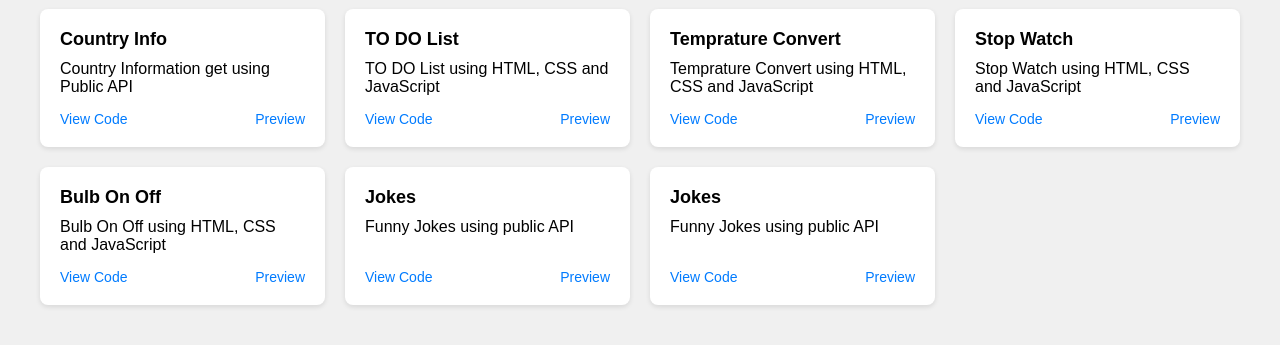
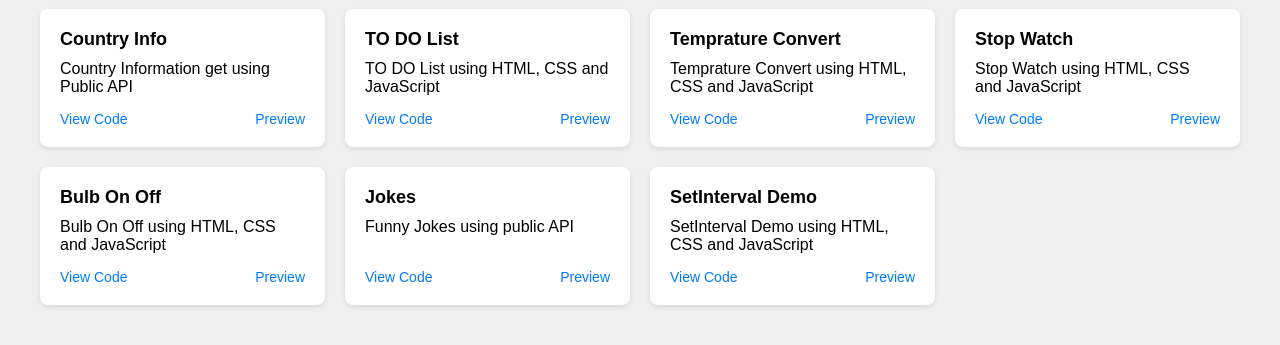
Before and after one commit to Vishalrathod8788/beginner_project, a plain HTML site: page index.html in a window 1280 px wide. Shown: the part 99-444 px from the top of the page. Drawn offline with Linux system fonts and the light colour scheme.

Commit message:
title change

```diff
--- a/index.html
+++ b/index.html
@@ -132,8 +132,8 @@
 
       projectGrid.appendChild(
         createProjectBox(
-          "Jokes",
-          "Funny Jokes using public API",
+          "SetInterval Demo",
+          "SetInterval Demo using HTML, CSS and JavaScript",
           "https://github.com/Vishalrathod8788/setInterval_Demo", // Replace with actual code link
           "https://setinterval-demo.vercel.app/" // Replace with actual preview link
         )
```
